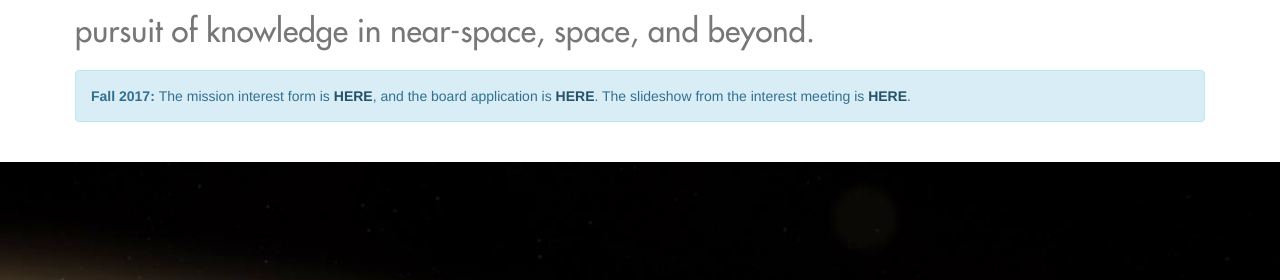
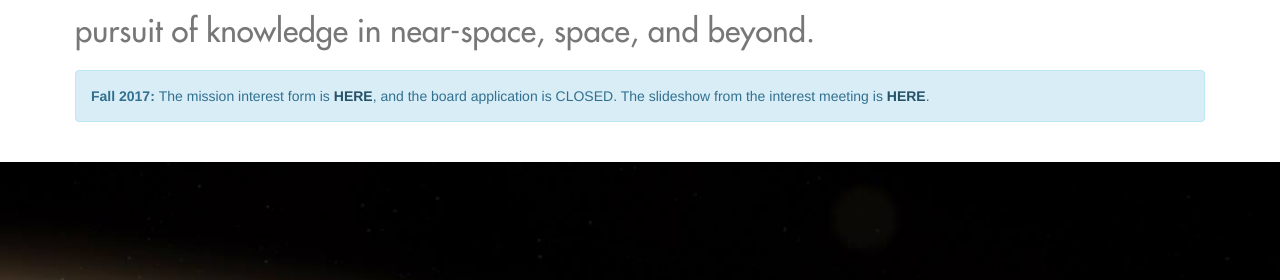
Before and after one commit to columbiaspace/columbiaspace.org, a Jekyll site: the page built from index.html, in a window 1280 px wide and 900 px high, scrolled down 906 px. Shown: the part 172-452 px from the top of the window. Built offline with Jekyll 4.4.1, drawn with Linux system fonts in a browser that asks for light colours; nearby versions of some CDN libraries; comment, search, counter and statistics services are not loaded.

Commit message:
No more board applications

```diff
--- a/index.html
+++ b/index.html
@@ -25,7 +25,7 @@ layout: index
 	The Columbia Space Initiative is a group of students and professors dedicated to the pursuit of knowledge in near-space, space, and beyond.
     </small></h2>
     <div class="alert alert-info">
-      <strong>Fall 2017: </strong> The mission interest form is <a href="https://docs.google.com/forms/d/e/1FAIpQLSct1Q9Gc06iEomd91eyelundG7zhWXJ2Y_yGPdPn0VI3eb42w/viewform?c=0&w=1" class="alert-link"> HERE</a>, and the board application is <a href="https://docs.google.com/forms/d/e/1FAIpQLSeus_I-nxmQdroykYOf3fhI0r6ZPeZbMhSXu_UCJNxTsRRS9g/viewform?c=0&w=1" class="alert-link">HERE</a>. The slideshow from the interest meeting is <a href="https://docs.google.com/a/columbia.edu/presentation/d/136n3BuZkbBnllyDNg0_r8MZ9Naqqozvqpkqa87Gxa6k/edit?usp=sharing" class="alert-link">HERE</a>.
+      <strong>Fall 2017: </strong> The mission interest form is <a href="https://docs.google.com/forms/d/e/1FAIpQLSct1Q9Gc06iEomd91eyelundG7zhWXJ2Y_yGPdPn0VI3eb42w/viewform?c=0&w=1" class="alert-link"> HERE</a>, and the board application is CLOSED. The slideshow from the interest meeting is <a href="https://docs.google.com/a/columbia.edu/presentation/d/136n3BuZkbBnllyDNg0_r8MZ9Naqqozvqpkqa87Gxa6k/edit?usp=sharing" class="alert-link">HERE</a>.
     </div>
   </div>
 </div>
```
